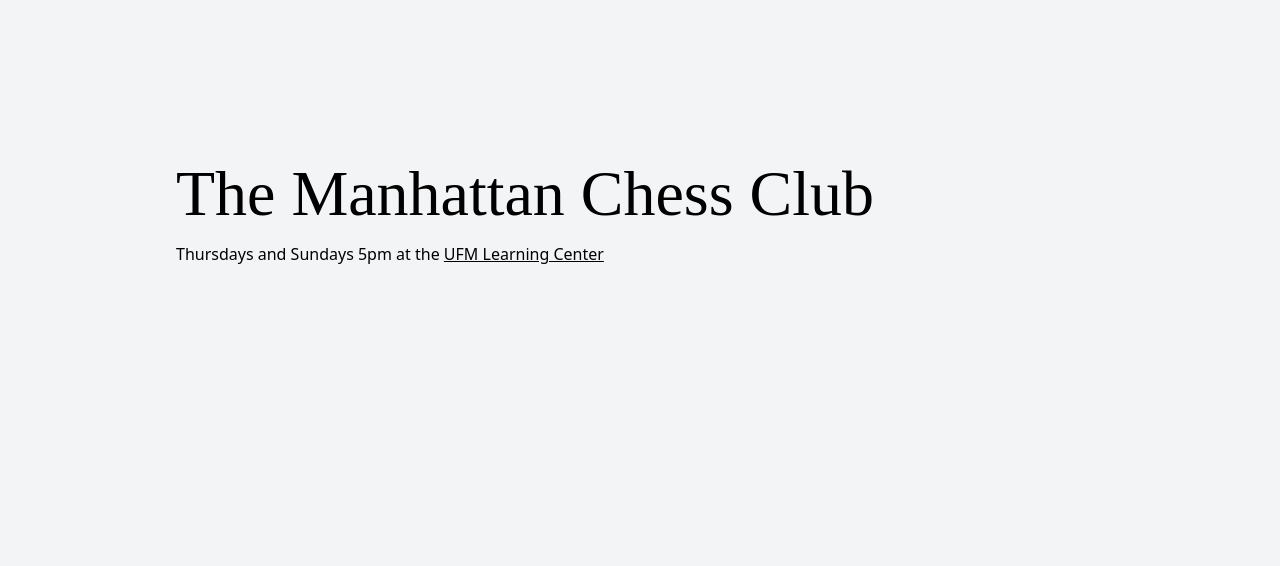
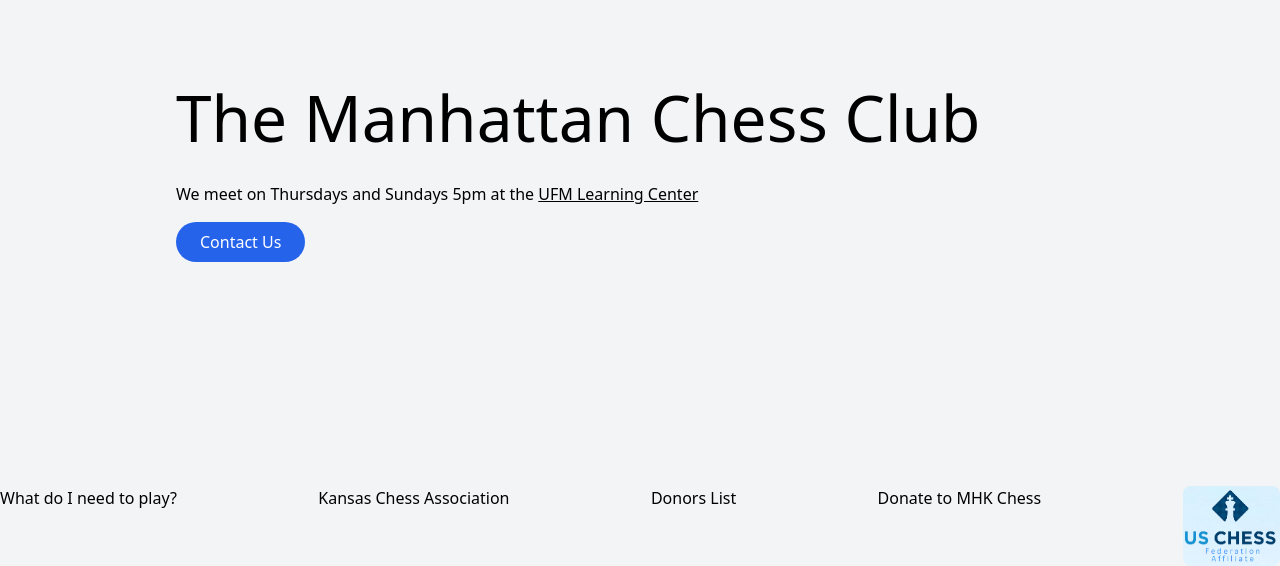
Before and after one commit to mullinsel/MHKChess, a Svelte app: page / in a window 1280 px wide. Shown: the part 234-800 px from the top of the page. Built offline with nearby package versions, Linux system fonts and the light colour scheme.

Commit message:
adding some more links, and editing styling

```diff
--- a/src/pages/Home.svelte
+++ b/src/pages/Home.svelte
@@ -1,17 +1,43 @@
 <script lang="ts">
-    import Nav from '../layout/Nav.svelte';
+  import Footer from "../layout/Footer.svelte";
+  import Nav from "../layout/Nav.svelte";
 </script>
 
 <div class="h-screen bg-gray-100 flex flex-col">
-    <div class="h-full w-full grid grid-rows-[5rem_1fr]">
-        <Nav />
-        <div class="h-full sm:w-[640px] md:w-[768px] lg:w-[1024px] flex flex-col p-12 justify-center m-auto">
-            <h1 class="font-heading text-4xl font-black">
-                The Manhattan Chess Club
-            </h1>
-            <p>
-                Thursdays and Sundays 5pm at the <a href="https://tryufm.org/" class="underline">UFM Learning Center</a>
-            </p>
-        </div>
+  <div class="h-full w-full grid grid-rows-[5rem_1fr_5rem]">
+    <Nav />
+    <div
+      class="h-full sm:w-[640px] md:w-[768px] lg:w-[1024px] flex flex-col p-12 justify-center m-auto gap-4"
+    >
+      <div class="text-4xl">The Manhattan Chess Club</div>
+      <p>
+        We meet on Thursdays and Sundays 5pm at the <a
+          href="https://tryufm.org/"
+          class="underline">UFM Learning Center</a
+        >
+      </p>
+      <a
+        href="mailto:mullinsel93@gmail.com"
+        class="block p-2 px-6 w-fit bg-blue-600 hover:bg-blue-700 text-white rounded-full"
+        >Contact Us</a
+      >
     </div>
+    <div class="flex flex-row justify-between">
+      <a href="#/whatINeed">What do I need to play?</a>
+      <!-- <a href="#/elo-perf-calc">Rating Calculator</a> -->
+      <a href="http://www.kansaschess.org/">Kansas Chess Association</a>
+      <a href="#/donors">Donors List</a>
+      <a
+        href="https://www.paypal.com/donate/?hosted_button_id=N7BF4U2LKREKU&fbclid=IwAR335J2n6SALXAnVYFxivOOypj9-9tUcr5jPDWT-Rim7m26bN8yLFczjsTM"
+        >Donate to MHK Chess</a
+      >
+      <a href="https://new.uschess.org/user/216380/affiliates/3059012">
+        <img
+          src="images/USCFlogo.png"
+          alt="USCFlogo"
+          class="h-full rounded-lg"
+        />
+      </a>
+    </div>
+  </div>
 </div>
```
